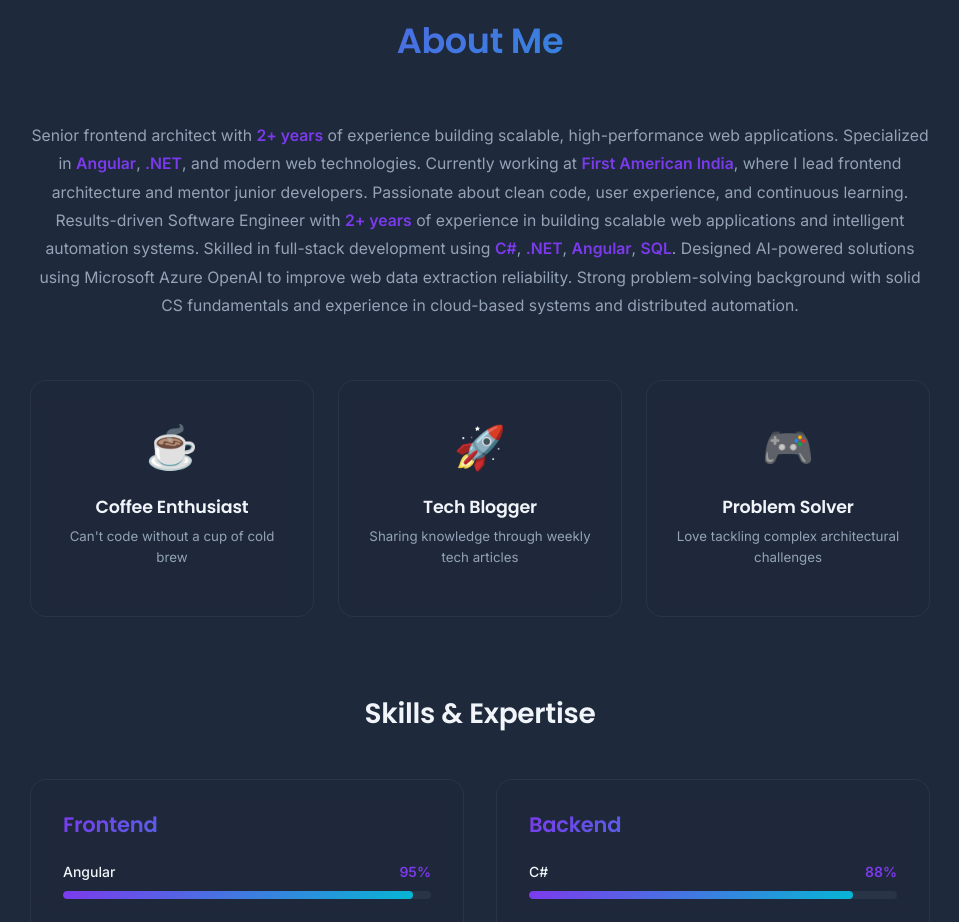
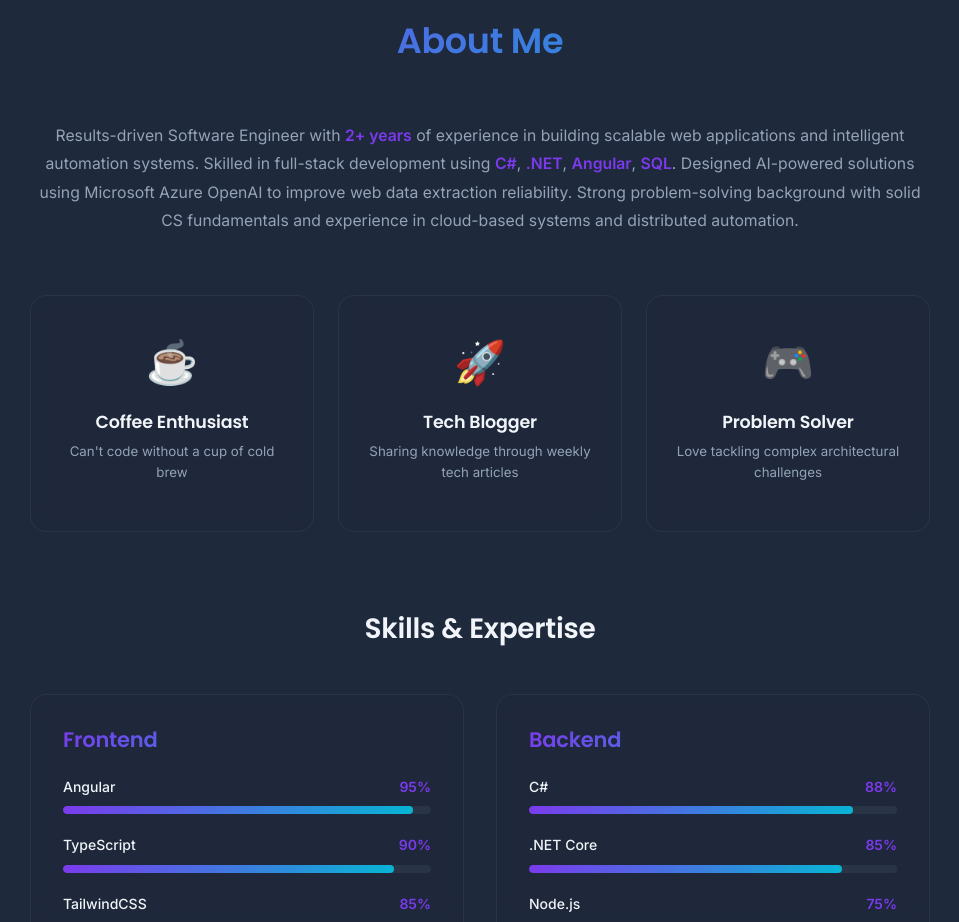
Before and after one commit to tarunboricha/tarunboricha.github.io, a plain HTML site: page index.html in a window 1280 px wide. Shown: the part 880-1802 px from the top of the page, without its empty margins (160-1119 px from the left). Drawn offline with Linux system fonts and the light colour scheme; a web font is replaced by a local one.

Commit message:
Update index.html

```diff
--- a/index.html
+++ b/index.html
@@ -121,12 +121,6 @@
         <div class="about-content">
           <div class="about-bio">
             <p class="bio-text">
-              Senior frontend architect with <span class="highlight">2+ years</span> of experience building scalable,
-              high-performance web applications. Specialized in <span class="highlight">Angular</span>,
-              <span class="highlight">.NET</span>, and modern web technologies. Currently working at
-              <span class="highlight">First American India</span>, where I lead frontend architecture and mentor
-              junior developers. Passionate about clean code, user experience, and continuous learning.
-
               Results-driven Software Engineer with <span class="highlight">2+ years</span> of experience in building scalable web applications and intelligent automation systems. Skilled in full-stack development using <span class="highlight">C#</span>,
               <span class="highlight">.NET</span>, <span class="highlight">Angular</span>,
               <span class="highlight">SQL</span>. Designed AI-powered solutions using Microsoft Azure OpenAI to improve web data extraction reliability. Strong problem-solving background with solid CS fundamentals and experience in cloud-based systems and distributed automation.
```
